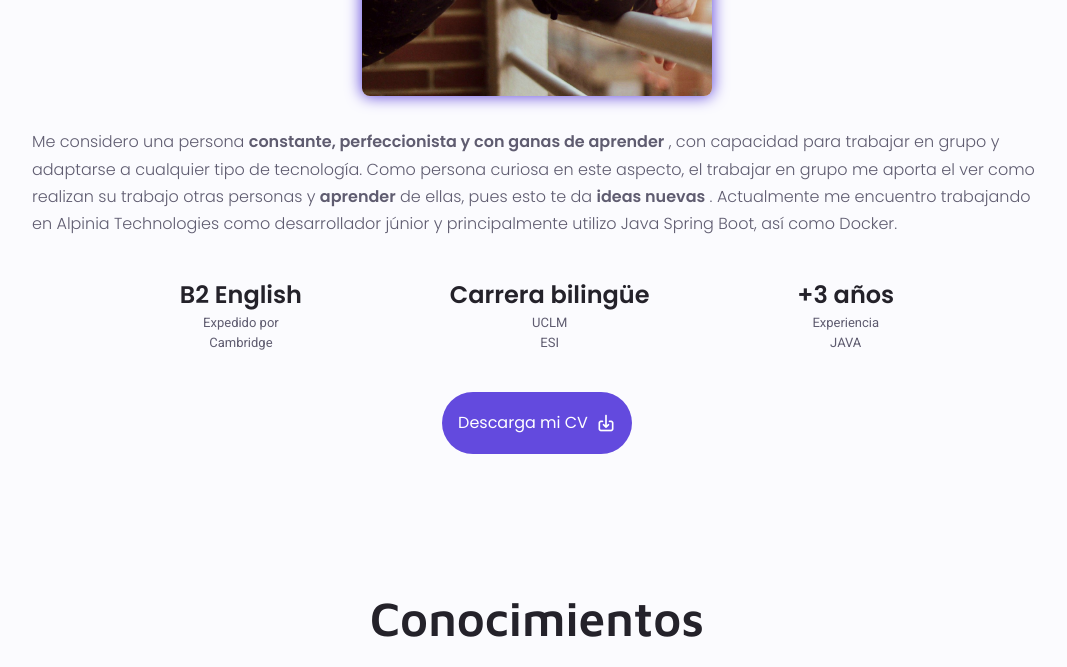
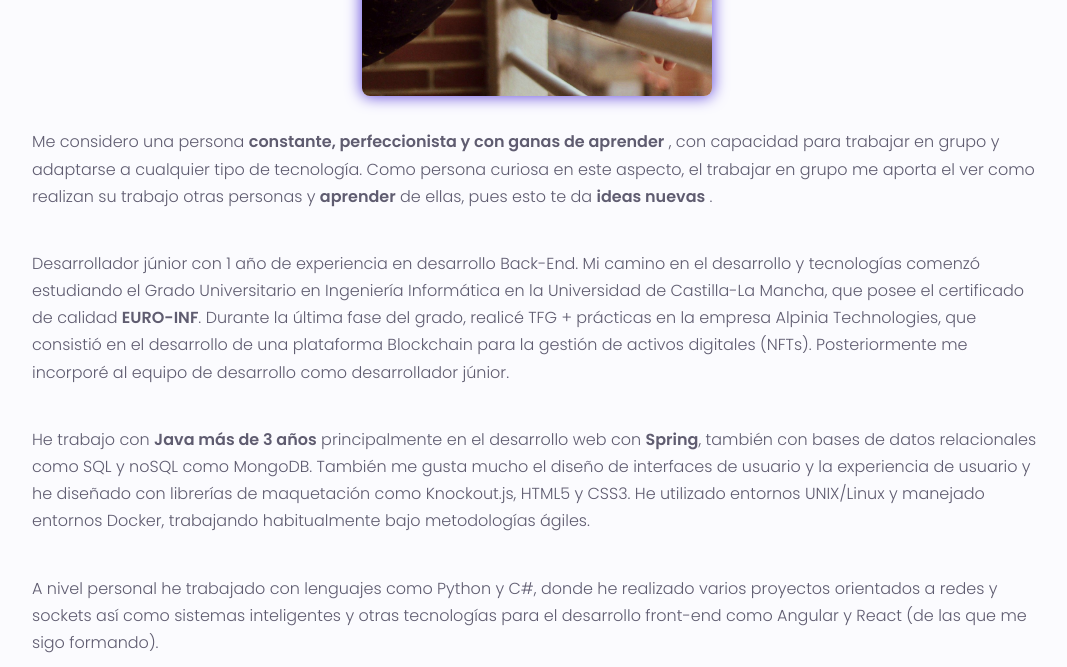
Before and after one commit to juanma1501/Portfolio-Personal-Responsive, a plain HTML site: page index.html in a window 1280 px wide. Shown: the part 1770-2437 px from the top of the page, without its empty margins (103-1170 px from the left). Drawn offline with nearby package versions, Linux system fonts and the light colour scheme.

Commit message:
Actualización Sobre mí

```diff
--- a/index.html
+++ b/index.html
@@ -155,7 +155,17 @@
 
                 <div class="about__data">
                     <p class="about__description" id="home-about">
-                        Me considero una persona <strong style="font-weight: 600;">constante, perfeccionista y con ganas de aprender</strong> , con capacidad para trabajar en grupo y adaptarse a cualquier tipo de tecnología. Como persona curiosa en este aspecto, el trabajar en grupo me aporta el ver como realizan su trabajo otras personas y <strong style="font-weight: 600;">aprender</strong>  de ellas, pues esto te da <strong style="font-weight: 600;">ideas nuevas</strong> . Actualmente me encuentro trabajando en Alpinia Technologies como desarrollador júnior y principalmente utilizo Java Spring Boot, así como Docker.
+                        Me considero una persona <strong style="font-weight: 600;">constante, perfeccionista y con ganas de aprender</strong> , con capacidad para trabajar en grupo y adaptarse a cualquier tipo de tecnología. Como persona curiosa en este aspecto, el trabajar en grupo me aporta el ver como realizan su trabajo otras personas y <strong style="font-weight: 600;">aprender</strong>  de ellas, pues esto te da <strong style="font-weight: 600;">ideas nuevas</strong> .
+                        <p class="about__description" id="home-about">
+                        Desarrollador júnior con 1 año de experiencia en desarrollo Back-End. Mi camino en el desarrollo y tecnologías comenzó estudiando el Grado Universitario en Ingeniería Informática en la Universidad de Castilla-La Mancha, que posee el certificado de calidad <strong style="font-weight: 600;">EURO-INF</strong>. Durante la última fase del grado, realicé TFG + prácticas en la empresa Alpinia Technologies, que consistió en el desarrollo de una plataforma Blockchain para la gestión de activos digitales (NFTs). Posteriormente me incorporé al equipo de desarrollo como desarrollador júnior.
+                        </p>
+                        <p class="about__description" id="home-about">
+                        He trabajo con <strong style="font-weight: 600;">Java más de 3 años</strong> principalmente en el desarrollo web con <strong style="font-weight: 600;">Spring</strong>, también con bases de datos relacionales como SQL y noSQL como MongoDB. También me gusta mucho el diseño de interfaces de usuario y la experiencia de usuario y he diseñado con librerías de maquetación como Knockout.js, HTML5 y CSS3. He utilizado entornos UNIX/Linux y manejado entornos Docker, trabajando habitualmente bajo metodologías ágiles.
+                        </p>
+                        <p class="about__description" id="home-about">
+                        A nivel personal he trabajado con lenguajes como Python y C#, donde he realizado varios proyectos orientados a redes y sockets así como sistemas inteligentes y otras tecnologías para el desarrollo front-end como Angular y React (de las que me sigo formando).
+                        </p>
+
                     </p>
                 </div>
 
```
